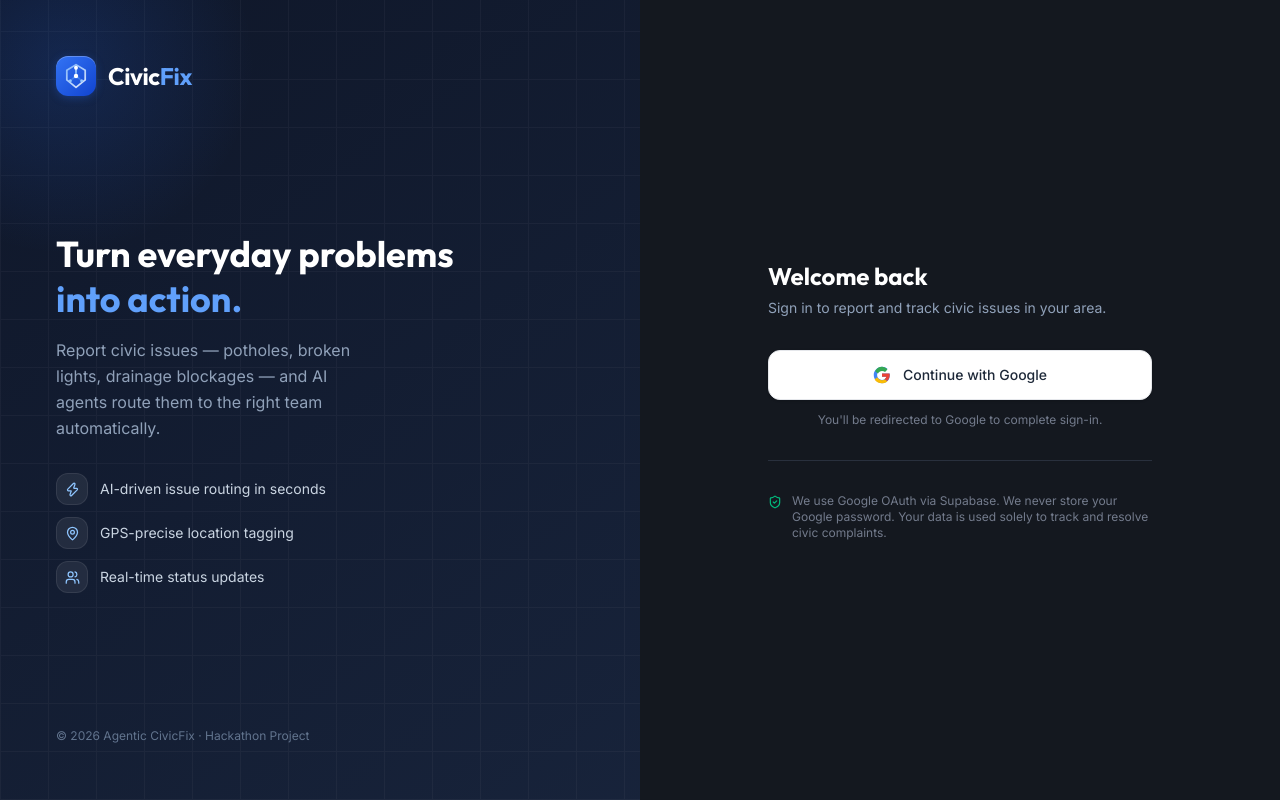
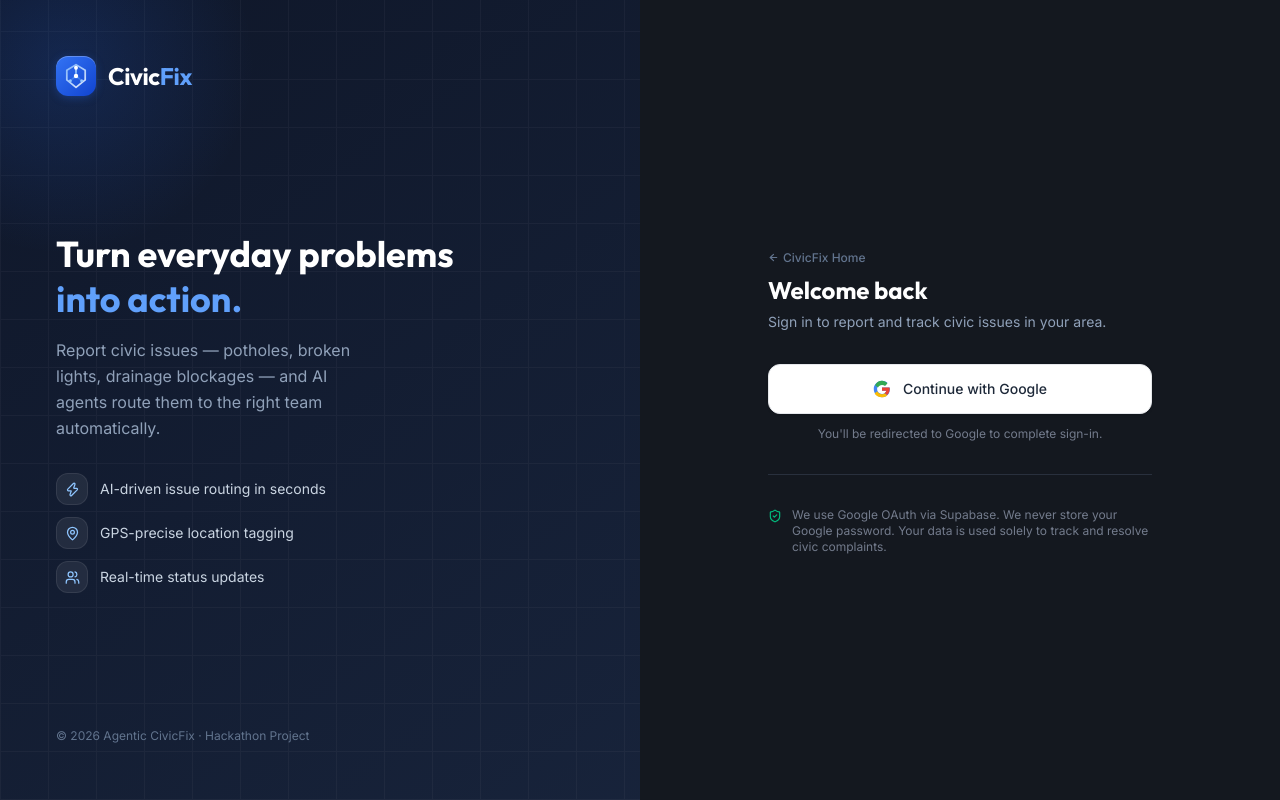
Before and after one commit to fareedvali0708-cmyk/civicfix-ai, a React (Vite) app in the folder frontend/: page /login in a window 1280 px wide. Built offline with nearby package versions, Linux system fonts and the light colour scheme; no server answers.

Commit message:
Add: Home navigation link back to '/' from all citizen and government pages

```diff
--- a/frontend/src/components/dashboard/DashboardNavbar.jsx
+++ b/frontend/src/components/dashboard/DashboardNavbar.jsx
@@ -43,8 +43,8 @@ export default function DashboardNavbar() {
       <div className="max-w-7xl mx-auto px-4 sm:px-6 lg:px-8">
         <div className="flex items-center justify-between h-16">
 
-          {/* Brand Logo */}
-          <Link to="/dashboard" className="flex items-center shrink-0 group">
+          {/* Brand Logo — links to landing page */}
+          <Link to="/" className="flex items-center shrink-0 group">
             <Logo size="md" animate={true} />
           </Link>
 
--- a/frontend/src/components/government/GovernmentHeader.jsx
+++ b/frontend/src/components/government/GovernmentHeader.jsx
@@ -24,7 +24,17 @@ export default function GovernmentHeader({ loading, onRefresh, lastUpdated }) {
       <div className="max-w-7xl mx-auto px-4 sm:px-6 lg:px-8">
         <div className="flex items-center justify-between h-16">
           {/* Logo & Title */}
-          <div className="flex items-center gap-4">
+          <div className="flex items-center gap-3">
+            {/* ← Home link to landing page */}
+            <Link
+              to="/"
+              className="hidden sm:inline-flex items-center gap-1 text-[11px] font-medium text-slate-500 hover:text-slate-300 transition-colors duration-150"
+              title="Back to CivicFix Home"
+            >
+              <svg xmlns="http://www.w3.org/2000/svg" width="11" height="11" viewBox="0 0 24 24" fill="none" stroke="currentColor" strokeWidth="2.5" strokeLinecap="round" strokeLinejoin="round" aria-hidden="true"><path d="M19 12H5"/><path d="m12 5-7 7 7 7"/></svg>
+              Home
+            </Link>
+
             <Link to="/government" className="flex items-center gap-3">
               <Logo size="md" />
               <div className="hidden sm:block">
--- a/frontend/src/pages/LoginPage.jsx
+++ b/frontend/src/pages/LoginPage.jsx
@@ -1,5 +1,5 @@
 import { useEffect, useState } from 'react';
-import { useNavigate, useSearchParams } from 'react-router-dom';
+import { Link, useNavigate, useSearchParams } from 'react-router-dom';
 import { motion, AnimatePresence } from 'motion/react';
 import { ShieldCheck, AlertCircle, MapPin, Zap, Users } from 'lucide-react';
 import { useAuth } from '../hooks/useAuth.js';
@@ -137,6 +137,15 @@ export default function LoginPage() {
         style={{ backgroundColor: 'hsl(220 20% 10%)' }}
       >
         <div className="w-full max-w-sm space-y-8">
+          {/* ← Back to landing page */}
+          <Link
+            to="/"
+            className="inline-flex items-center gap-1 text-xs font-medium text-slate-500 hover:text-slate-300 transition-colors duration-150 mb-2"
+          >
+            <svg xmlns="http://www.w3.org/2000/svg" width="11" height="11" viewBox="0 0 24 24" fill="none" stroke="currentColor" strokeWidth="2.5" strokeLinecap="round" strokeLinejoin="round" aria-hidden="true"><path d="M19 12H5"/><path d="m12 5-7 7 7 7"/></svg>
+            CivicFix Home
+          </Link>
+
           {/* Mobile logo */}
           <div className="flex lg:hidden items-center">
             <Logo size="md" animate={false} />
```
